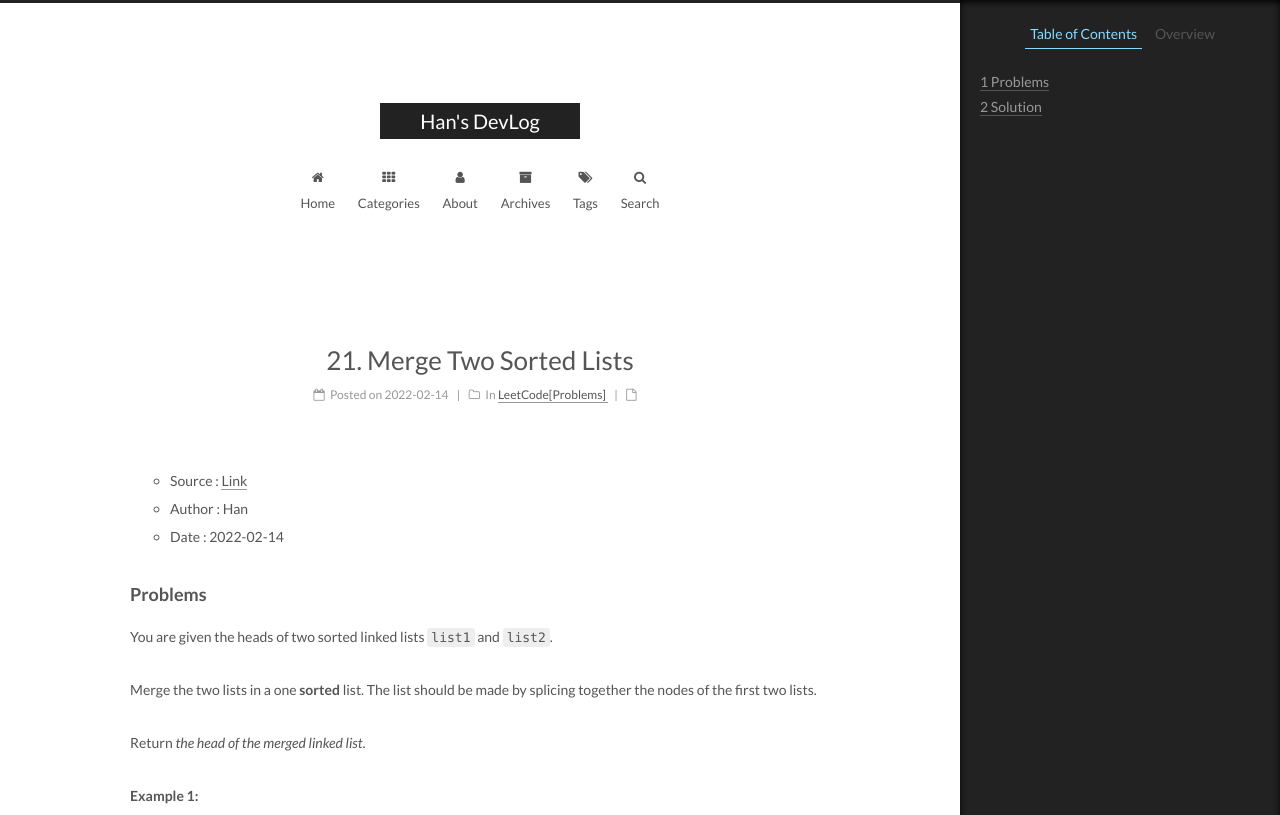
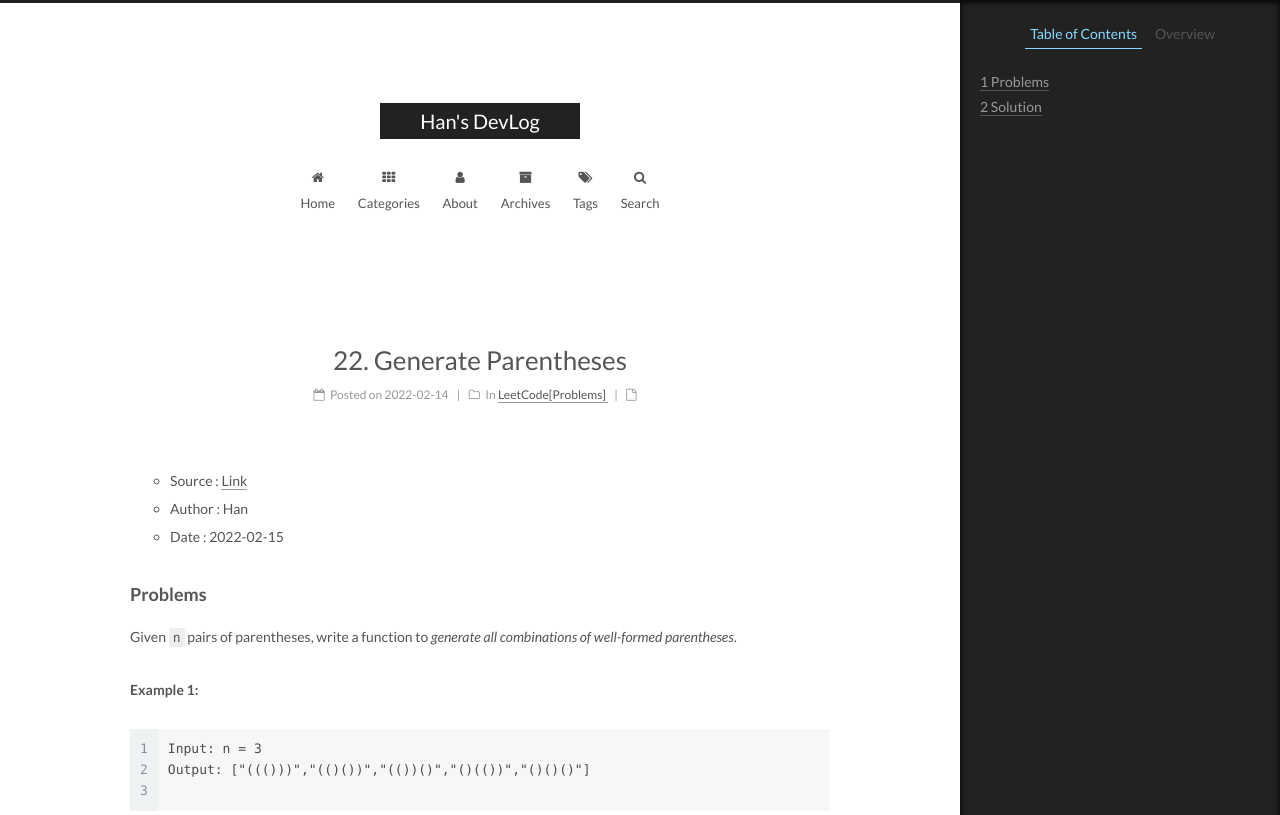
Before and after one commit to hanbong5938/hanbong5938.github.io, a Jekyll site: the page built from _posts/leetCode/Problems/2022-02-14-21. Merge Two Sorted Lists.md, in a window 1280 px wide and 1400 px high. Shown: the top 815 px of the window. Built offline with Jekyll 4.4.1, drawn with Linux system fonts in a browser that asks for light colours; comment, search, counter and statistics services are not loaded; some of the changed text lies outside the part shown; grey boxes are pictures that could not be loaded.

Commit message:
upload post!!

````diff
--- a/_posts/leetCode/Problems/2022-02-14-21. Merge Two Sorted Lists.md
+++ b/_posts/leetCode/Problems/2022-02-14-21. Merge Two Sorted Lists.md
@@ -1,73 +1,59 @@
 ---
 layout : post
-title : "21. Merge Two Sorted Lists"
+title : "22. Generate Parentheses"
 category : LeetCode[Problems]
 tags: [LeetCode]
 ---
 
-* Source : [Link](https://leetcode.com/problems/merge-two-sorted-lists/)
+* Source : [Link](https://leetcode.com/problems/generate-parentheses/)
 * Author : Han
-* Date   : 2022-02-14
+* Date   : 2022-02-15
 
 ### Problems
-You are given the heads of two sorted linked lists `list1` and `list2`.
-
-Merge the two lists in a one **sorted** list. The list should be made by splicing together the nodes of the first two lists.
-
-Return *the head of the merged linked list*.
+Given `n` pairs of parentheses, write a function to *generate all combinations of well-formed parentheses*.
 
 **Example 1:**
 
-![https://assets.leetcode.com/uploads/2020/10/03/merge_ex1.jpg](https://assets.leetcode.com/uploads/2020/10/03/merge_ex1.jpg)
-
 ```
-Input: list1 = [1,2,4], list2 = [1,3,4]
-Output: [1,1,2,3,4,4]
+Input: n = 3
+Output: ["((()))","(()())","(())()","()(())","()()()"]
 
 ```
 
 **Example 2:**
 
 ```
-Input: list1 = [], list2 = []
-Output: []
-
-```
-
-**Example 3:**
-
-```
-Input: list1 = [], list2 = [0]
-Output: [0]
+Input: n = 1
+Output: ["()"]
 
 ```
 
 ### Solution
 
 ```kotlin
-/**
- * Example:
- * var li = ListNode(5)
- * var v = li.`val`
- * Definition for singly-linked list.
- * class ListNode(var `val`: Int) {
- *     var next: ListNode? = null
- * }
- */
 class Solution {
-    fun mergeTwoLists(list1: ListNode?, list2: ListNode?): ListNode? {
-        return when {
-            list1 == null && list2 == null -> null
-            list1 == null -> list2
-            list2 == null -> list1
-            list1.`val` < list2.`val` -> {
-                list1.next = mergeTwoLists(list1.next, list2)
-                list1
-            }
-            else -> {
-                list2.next = mergeTwoLists(list2.next, list1)
-                list2
-            }
+    private val list = arrayListOf<String>()
+    fun generateParenthesis(n: Int): List<String> {
+        search(n, n, "")
+        return list
+    }
+
+    private fun search(open: Int, close: Int, str: String) {
+        if (close == 0) {
+            list.add(str)
+            return
+        }
+
+        if (close == open) {
+            search(open - 1, close, "$str(")
+            return
+        }
+
+        if (open > 0) {
+            search(open - 1, close, "$str(")
+        }
+        if (close > 0) {
+            search(open, close - 1, "$str)")
         }
     }
 }
````
